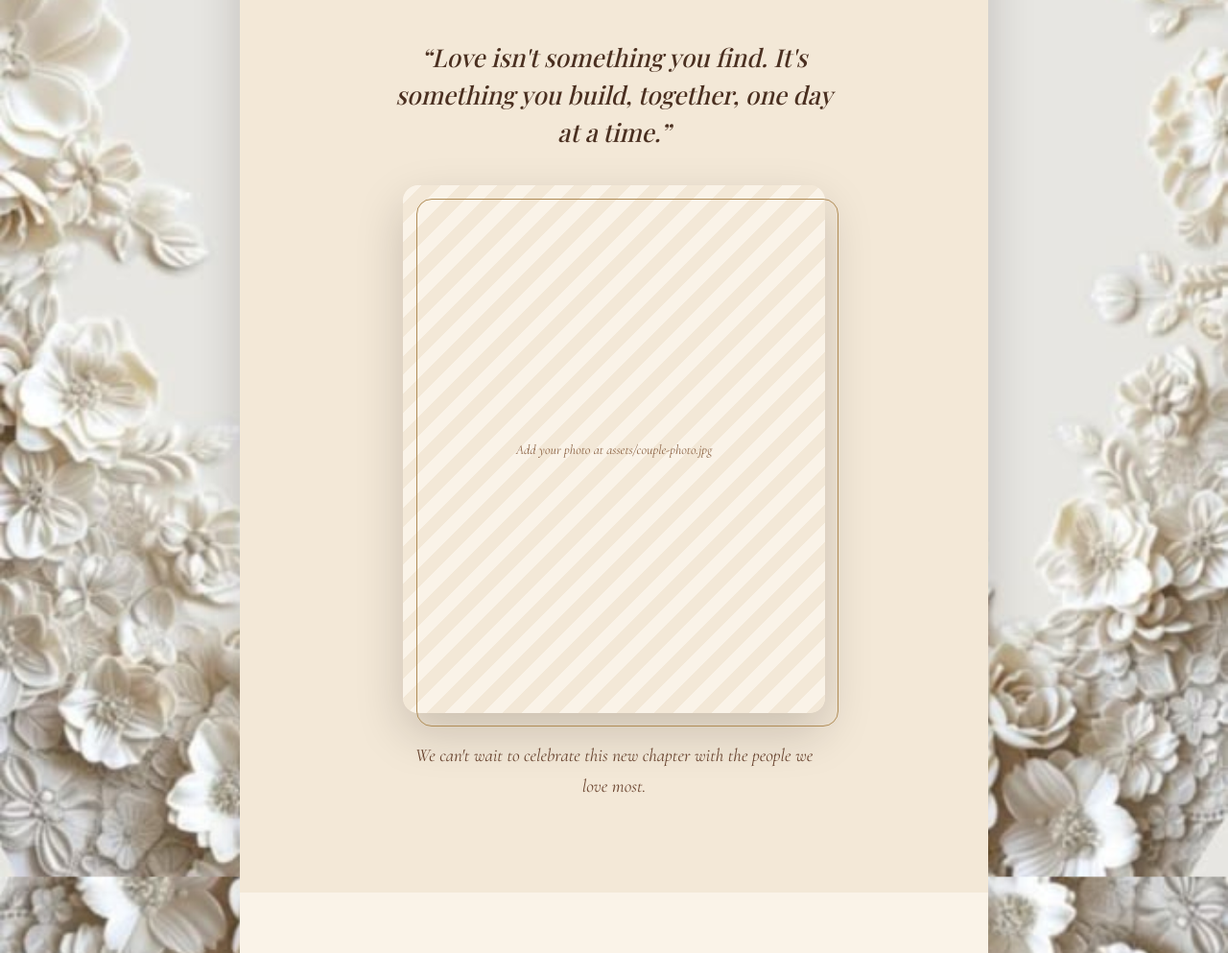
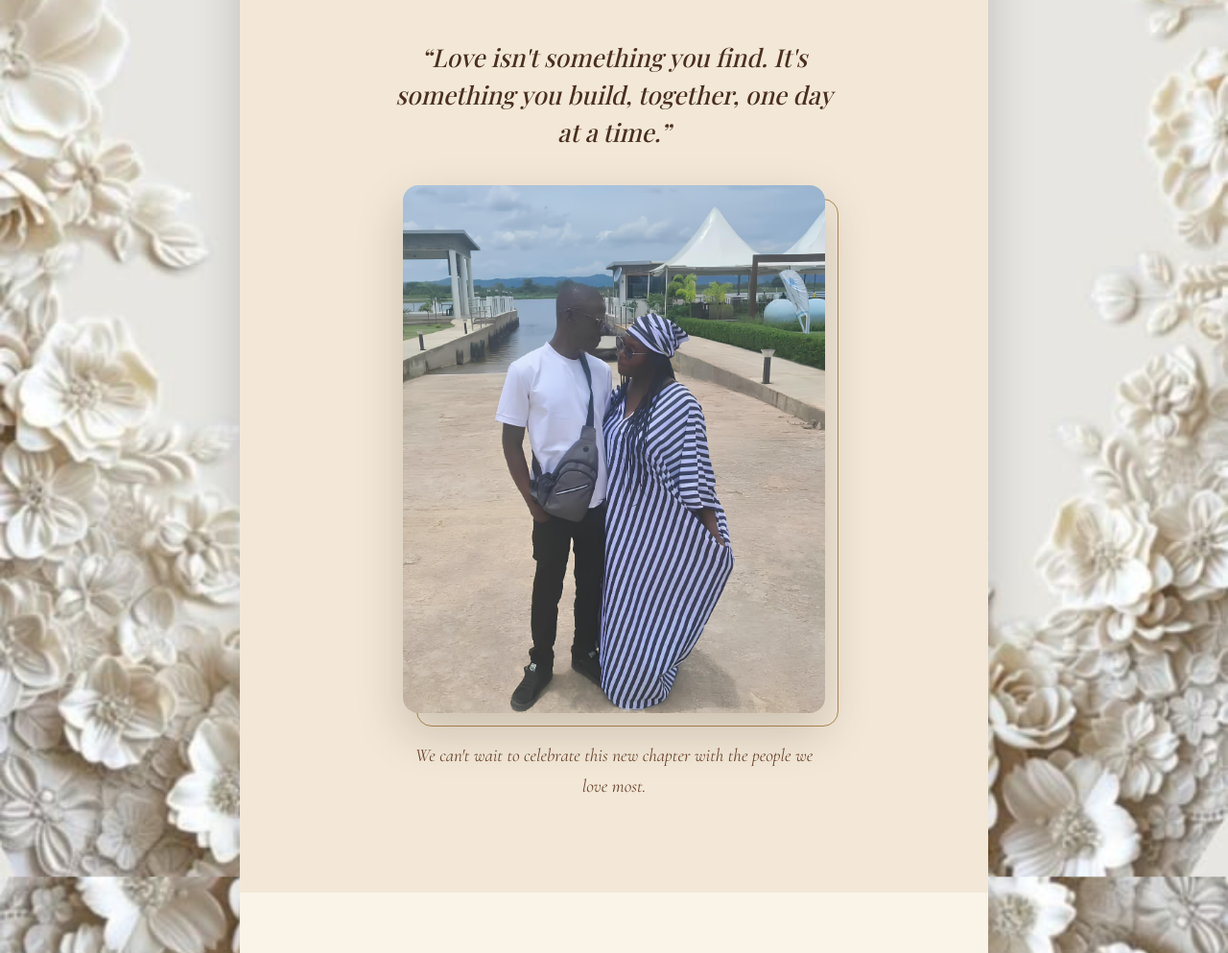
Before and after one commit to Luh-code/naku-s-invitation-card-, a plain HTML site: page index.html in a window 1280 px wide. Shown: the part 1362-2355 px from the top of the page at 96% size. Drawn offline with nearby package versions, Linux system fonts and the light colour scheme; a web font is replaced by a local one.

Commit message:
photo fix

```diff
--- a/index.html
+++ b/index.html
@@ -177,7 +177,7 @@
            If no photo is added, this section gracefully shows a decorative
            panel instead — nothing breaks. -->
           <img
-            src="assets/couple-photo.jpg"
+            src="assets/couple-photo.jpeg"
             alt="Motshidisi and Nakubiana"
             id="couple-photo"
             onerror="
```
